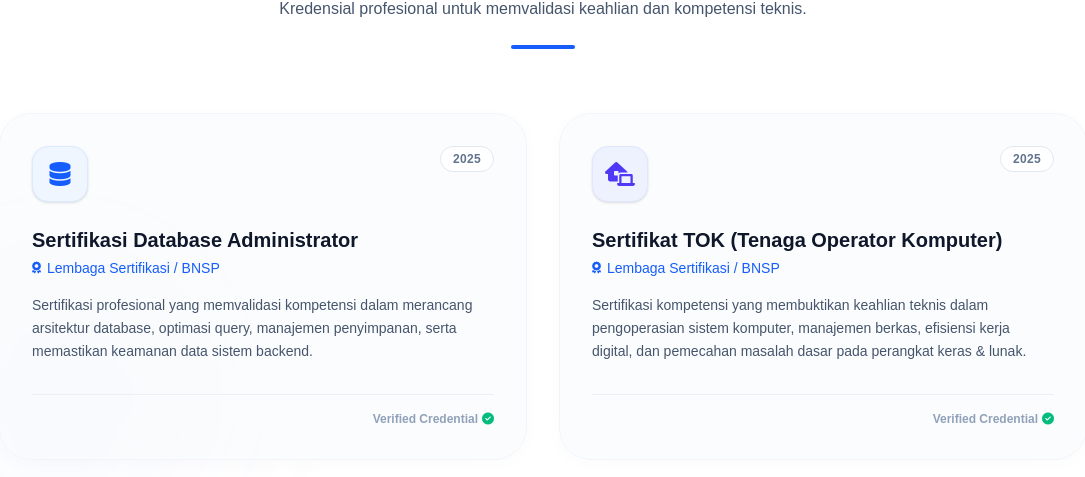
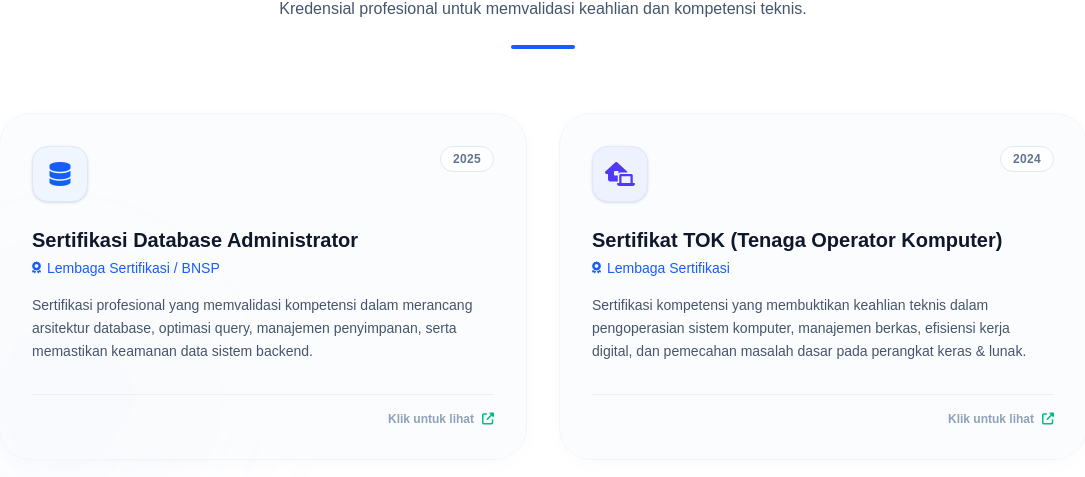
Before and after one commit to FalaahHamidHutasoit/portofolio, a Next.js app: page / in a window 1280 px wide. Shown: the part 1753-2230 px from the top of the page, without its empty margins (97-1182 px from the left). Built offline with nearby package versions, Linux system fonts and the light colour scheme.

Commit message:
Update Code

```diff
--- a/app/components/Certificates.js
+++ b/app/components/Certificates.js
@@ -1,44 +1,46 @@
 'use client';
-import { motion } from "framer-motion";
+import { motion, AnimatePresence } from "framer-motion";
+import { useState } from "react";
 
 export default function Certificates() {
+  // State untuk menyimpan data sertifikat yang sedang diklik (dibuka)
+  const [selectedCert, setSelectedCert] = useState(null);
+
   const certificatesList = [
     {
       id: 1,
       title: "Sertifikasi Database Administrator",
-      issuer: "Lembaga Sertifikasi / BNSP", // Silakan ganti dengan nama lembaga penerbitnya
-      date: "2025", // Silakan ganti tahunnya
+      issuer: "Lembaga Sertifikasi / BNSP",
+      date: "2025",
       icon: "fas fa-database",
       bgColor: "bg-blue-50 text-blue-600 border-blue-100",
-      description: "Sertifikasi profesional yang memvalidasi kompetensi dalam merancang arsitektur database, optimasi query, manajemen penyimpanan, serta memastikan keamanan data sistem backend."
+      description: "Sertifikasi profesional yang memvalidasi kompetensi dalam merancang arsitektur database, optimasi query, manajemen penyimpanan, serta memastikan keamanan data sistem backend.",
+      image: "/cert-db.jpg" // 👈 Pastikan nama file ini sesuai dengan yang ada di folder public
     },
     {
       id: 2,
       title: "Sertifikat TOK (Tenaga Operator Komputer)",
-      issuer: "Lembaga Sertifikasi / BNSP", // Silakan ganti dengan nama lembaga penerbitnya
-      date: "2025", // Silakan ganti tahunnya
+      issuer: "Lembaga Sertifikasi",
+      date: "2024",
       icon: "fas fa-laptop-house",
       bgColor: "bg-indigo-50 text-indigo-600 border-indigo-100",
-      description: "Sertifikasi kompetensi yang membuktikan keahlian teknis dalam pengoperasian sistem komputer, manajemen berkas, efisiensi kerja digital, dan pemecahan masalah dasar pada perangkat keras & lunak."
+      description: "Sertifikasi kompetensi yang membuktikan keahlian teknis dalam pengoperasian sistem komputer, manajemen berkas, efisiensi kerja digital, dan pemecahan masalah dasar pada perangkat keras & lunak.",
+      image: "/sertifikat TOK.jpg" // 👈 Pastikan nama file ini sesuai dengan yang ada di folder public
     }
   ];
 
   return (
     <section id="certificates" className="py-24 bg-white relative overflow-hidden">
-
-      {/* Aksesori Background */}
       <div className="absolute bottom-0 left-0 w-80 h-80 bg-indigo-400/5 rounded-full mix-blend-multiply filter blur-3xl opacity-70 pointer-events-none"></div>
 
       <div className="max-w-6xl mx-auto px-4 sm:px-6 lg:px-8 relative z-10">
 
-        {/* Header Section */}
         <div className="text-center mb-16">
           <h2 className="text-4xl font-extrabold text-slate-900 mb-4 tracking-tight">Licenses & Certifications</h2>
           <p className="text-slate-600">Kredensial profesional untuk memvalidasi keahlian dan kompetensi teknis.</p>
           <div className="w-16 h-1 bg-blue-600 mx-auto rounded-full mt-6"></div>
         </div>
 
-        {/* Grid Container */}
         <div className="grid grid-cols-1 md:grid-cols-2 gap-8">
           {certificatesList.map((cert) => (
             <motion.div
@@ -47,10 +49,10 @@ export default function Certificates() {
               whileInView={{ y: 0, opacity: 1 }}
               viewport={{ once: true }}
               transition={{ duration: 0.6, delay: cert.id * 0.1 }}
-              className="bg-slate-50/60 rounded-[2rem] p-8 border border-slate-100 shadow-[0_4px_20px_rgba(0,0,0,0.02)] hover:shadow-[0_20px_40px_rgba(0,0,0,0.04)] hover:-translate-y-1 transition-all duration-300 flex flex-col justify-between group"
+              className="bg-slate-50/60 rounded-[2rem] p-8 border border-slate-100 shadow-[0_4px_20px_rgba(0,0,0,0.02)] hover:shadow-[0_20px_40px_rgba(0,0,0,0.04)] hover:-translate-y-1 transition-all duration-300 flex flex-col justify-between group cursor-pointer"
+              onClick={() => setSelectedCert(cert)} // 👈 Aksi ketika card diklik
             >
               <div>
-                {/* Atas: Icon & Badge Tahun */}
                 <div className="flex justify-between items-start mb-6">
                   <div className={`w-14 h-14 rounded-2xl ${cert.bgColor} border flex items-center justify-center text-2xl shadow-sm transition-transform duration-300 group-hover:scale-110`}>
                     <i className={cert.icon}></i>
@@ -60,7 +62,6 @@ export default function Certificates() {
                   </span>
                 </div>
 
-                {/* Tengah: Judul & Penerbit */}
                 <h3 className="text-xl font-bold text-slate-900 mb-1 group-hover:text-blue-600 transition-colors">
                   {cert.title}
                 </h3>
@@ -68,23 +69,66 @@ export default function Certificates() {
                   <i className="fas fa-award text-xs"></i> {cert.issuer}
                 </p>
 
-                {/* Bawah: Deskripsi */}
                 <p className="text-slate-600 leading-relaxed text-[14px]">
                   {cert.description}
                 </p>
               </div>
 
-              {/* Hiasan Kecil Link/Lihat Kredensial jika suatu saat mau ditambah foto sertifikat */}
               <div className="mt-8 pt-4 border-t border-slate-200/60 flex justify-end">
-                <span className="text-xs font-bold text-slate-400 group-hover:text-blue-600 transition-colors flex items-center gap-1 cursor-pointer">
-                  Verified Credential <i className="fas fa-check-circle text-emerald-500"></i>
+                <span className="text-xs font-bold text-slate-400 group-hover:text-blue-600 transition-colors flex items-center gap-1">
+                  Klik untuk lihat <i className="fas fa-external-link-alt text-emerald-500 ml-1"></i>
                 </span>
               </div>
             </motion.div>
           ))}
         </div>
+      </div>
 
-      </div>
+      {/* --- BAGIAN MODAL POP-UP --- */}
+      <AnimatePresence>
+        {selectedCert && (
+          <motion.div
+            initial={{ opacity: 0 }}
+            animate={{ opacity: 1 }}
+            exit={{ opacity: 0 }}
+            className="fixed inset-0 z-50 flex items-center justify-center p-4 sm:p-6 bg-slate-900/80 backdrop-blur-sm"
+            onClick={() => setSelectedCert(null)} // Tutup modal jika area luar diklik
+          >
+            <motion.div
+              initial={{ scale: 0.9, y: 20 }}
+              animate={{ scale: 1, y: 0 }}
+              exit={{ scale: 0.9, y: 20 }}
+              transition={{ type: "spring", bounce: 0.4, duration: 0.6 }}
+              className="relative w-full max-w-4xl bg-white rounded-2xl overflow-hidden shadow-2xl"
+              onClick={(e) => e.stopPropagation()} // Supaya kalau gambarnya diklik, modal nggak tertutup
+            >
+              {/* Tombol Close (X) */}
+              <button
+                onClick={() => setSelectedCert(null)}
+                className="absolute top-4 right-4 z-10 w-10 h-10 bg-black/50 hover:bg-red-500 text-white rounded-full flex items-center justify-center transition-colors duration-300"
+              >
+                <i className="fas fa-times text-lg"></i>
+              </button>
+
+              {/* Tempat Gambar Sertifikat */}
+              <div className="w-full h-auto max-h-[80vh] overflow-y-auto p-2 bg-slate-100 flex items-center justify-center">
+                <img
+                  src={selectedCert.image}
+                  alt={selectedCert.title}
+                  className="w-full h-auto object-contain rounded-xl"
+                />
+              </div>
+
+              {/* Keterangan di bawah gambar */}
+              <div className="p-4 bg-white border-t border-slate-100 text-center">
+                <h4 className="text-lg font-bold text-slate-800">{selectedCert.title}</h4>
+                <p className="text-sm text-slate-500">{selectedCert.issuer} • {selectedCert.date}</p>
+              </div>
+            </motion.div>
+          </motion.div>
+        )}
+      </AnimatePresence>
+
     </section>
   );
 }
--- a/app/components/Contact.js
+++ b/app/components/Contact.js
@@ -31,7 +31,7 @@ export default function Contact() {
             <div>
               <h3 className="text-2xl font-bold text-slate-900 mb-3">Mari Berkolaborasi!</h3>
               <p className="text-slate-600 leading-relaxed text-[15px]">
-                Saya selalu terbuka untuk mendiskusikan peluang baru, terutama yang berkaitan dengan arsitektur <span className="font-semibold text-blue-600">Backend Development</span>, optimasi database, atau sekadar berbagi <i>insight</i> tentang keamanan sistem web.
+                Saya selalu terbuka untuk mendiskusikan peluang baru, terutama yang berkaitan dengan arsitektur <span className="font-semibold text-blue-600">Backend Development</span>, optimasi database, atau sekadar berbagi insight tentang keamanan sistem web.
               </p>
             </div>
 
--- a/app/components/Hero.js
+++ b/app/components/Hero.js
@@ -8,7 +8,7 @@ export default function Hero() {
           <div className="w-full lg:w-1/2">
             <p className="text-blue-600 font-semibold tracking-wide mb-2 text-sm md:text-base uppercase">Welcome to my portfolio</p>
             <h1 className="text-4xl md:text-6xl font-extrabold leading-tight mb-4">
-              Hi, Im <br/>
+              Halo, Saya <br/>
               <span className="text-blue-600 bg-clip-text text-transparent bg-gradient-to-r from-blue-600 to-indigo-500">Falaah Hamid Hutasoit</span>
             </h1>
             <h2 className="text-xl md:text-2xl font-medium text-slate-600 mb-6">
--- a/app/components/Projects.js
+++ b/app/components/Projects.js
@@ -17,19 +17,18 @@ export default function Projects() {
       }
     },
     {
-      id: 3,
+      id: 2,
       coverText: "Website Spepart RELASKA",
       title: "Digital Invitation (Seikarsa)",
       bgGradient: "from-cyan-500 to-blue-500", // Gradient Hijau
       techs: [
         { name: "Laravel", color: "bg-blue-100 text-blue-600" },
-        { name: "CodeIgniter 4", color: "bg-red-100 text-red-600" },
         { name: "MySQL", color: "bg-slate-100 text-slate-700" }
       ],
       description: "A beautifully designed, responsive digital wedding invitation platform with interactive features, RSVP form, and custom animations.",
       links: {
-        demo: "#",
-        github: "#",// Seikarsa mungkin private, jadi kita sembunyikan tombol github-nya
+        demo: "https://relaska.my.id/",
+        github: "https://github.com/FalaahHamidHutasoit/relaska-computer",// Seikarsa mungkin private, jadi kita sembunyikan tombol github-nya
       }
     }
 
```
Also changed, not shown: public/sertifikat TOK.jpg (added).
